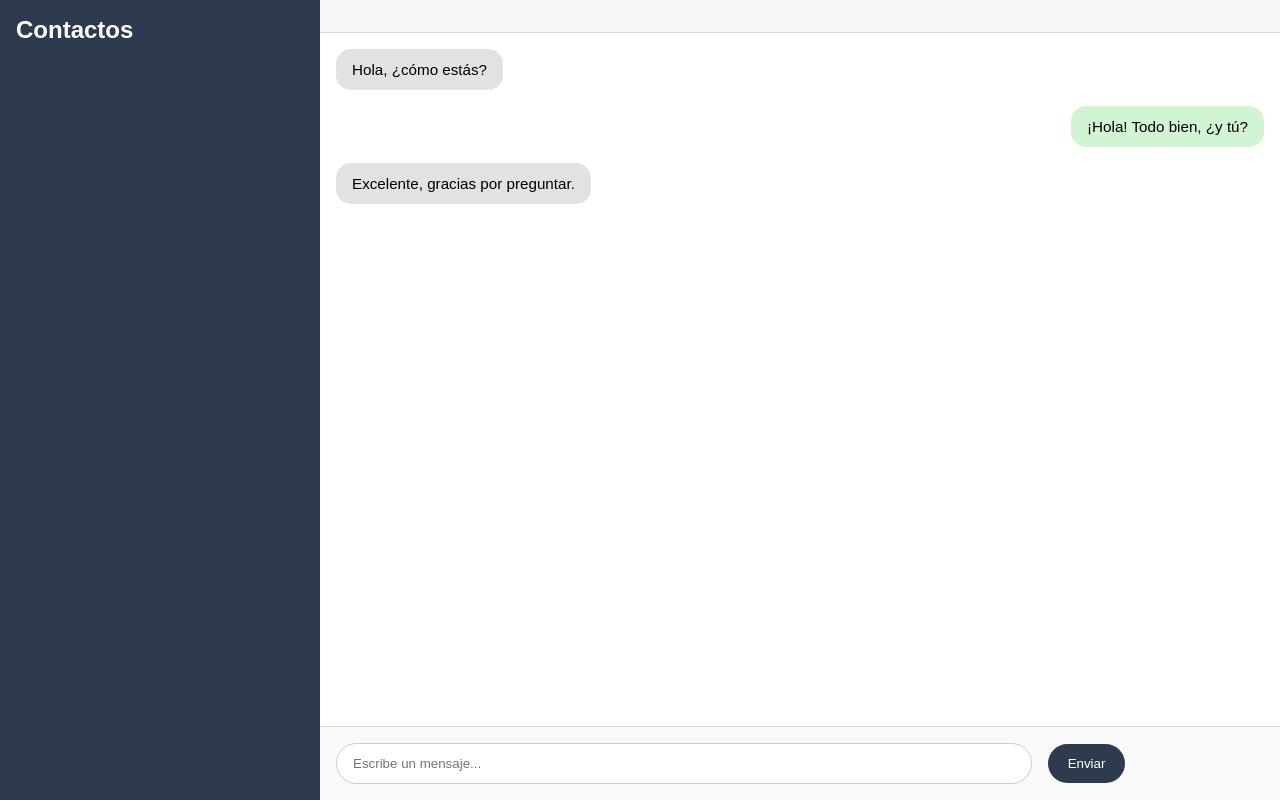
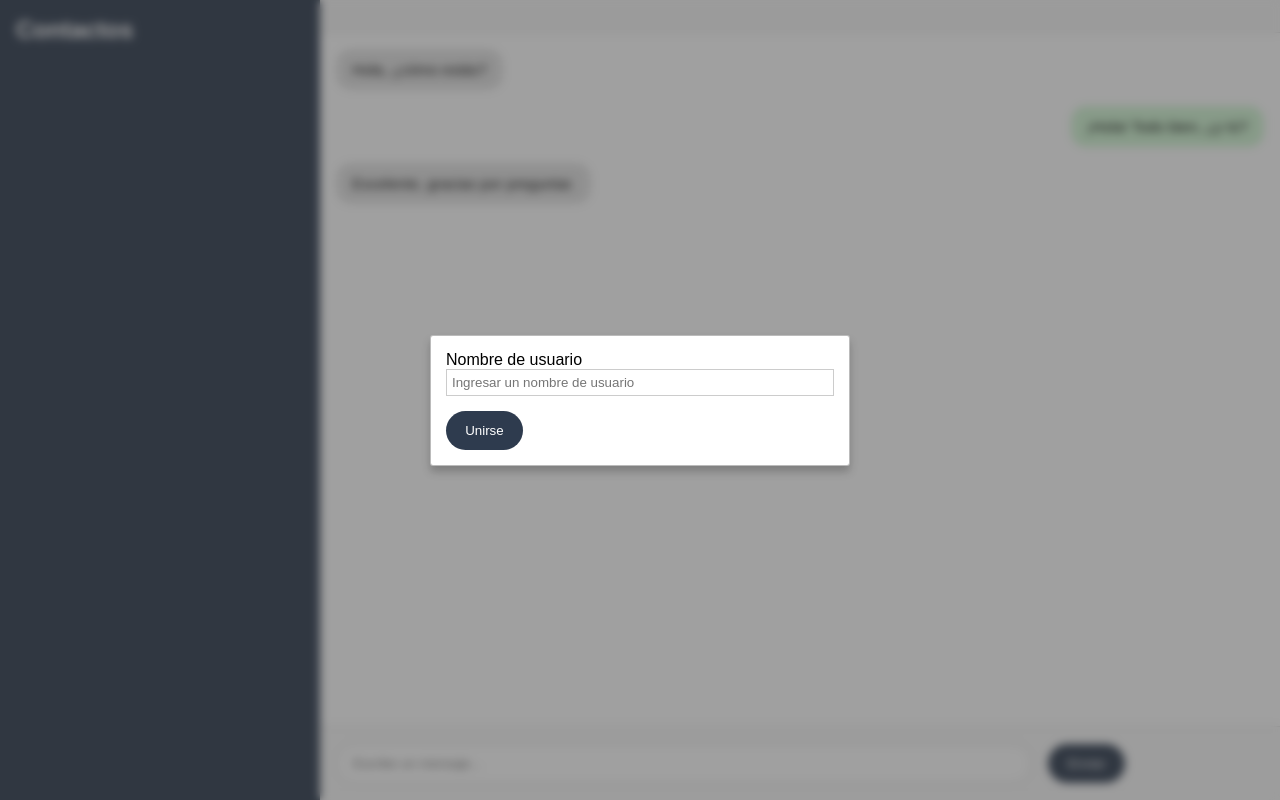
Before and after one commit to victorvelas/chismecito-chat, a Node project: template src/app/Views/index.njk in a window 1280 px wide. Run offline with Node 20 templates, Linux system fonts and the light colour scheme; the template is opened without the code that fills it, so the values that code supplies are empty.

Commit message:
Modal functionality

```diff
--- a/public/javascript/main.js
+++ b/public/javascript/main.js
@@ -2,7 +2,7 @@
 
 const PM = (function () {
 
-
+    let userName = '';
     const socket = io();
     const form = document.getElementById("frm-chat");
     const input = form.querySelector("input[type='text']");
@@ -81,6 +81,9 @@ const PM = (function () {
     });
 
     return {
+        setUser: function ($userName) {
+            userName = $userName;
+        },
         openImg: function (img) {
             window.open(img.src, '_blank').focus();
         }
--- a/public/styles/custom.css
+++ b/public/styles/custom.css
@@ -112,8 +112,7 @@ body {
     padding-top: 12px;
 }
 
-.chat-input button {
-    margin-left: 0.75rem;
+.chat-input button, .btn {
     padding: 0.75rem 1.2rem;
     border: none;
     background-color: #2e3b4e;
@@ -121,6 +120,9 @@ body {
     border-radius: 25px;
     cursor: pointer;
     transition: background 0.2s;
+}
+.chat-input button {
+    margin-left: 0.75rem;
 }
 
 .chat-input button:hover {
@@ -170,3 +172,14 @@ body {
         font-size: 1.1rem;
     }
 }
+
+input.input {
+    outline: none;
+    border: solid 1px #ccc;
+    padding: 5px;
+    width: 100%;
+}
+
+.error-detail {
+    color: #ff0000;
+}
--- /dev/null
+++ b/public/styles/modal.css
@@ -0,0 +1,28 @@
+section.modal {
+    min-height: 100dvh;
+    width: 100%;
+    position: fixed;
+    display: flex;
+    background: rgba(52, 52, 52, 0.467);
+    backdrop-filter: blur(5px);
+    transition: all ease 0.4s;
+}
+
+section.modal.closed {
+    display: none;
+}
+
+section.modal > .modal-content {
+    margin: auto;
+    background: #fff;
+    min-height: 40px;
+    border: solid 1px rgba(49, 49, 49, 0.331);
+    border-radius: 3px;
+    min-width: 420px;
+    padding: 15px;
+    box-shadow: 0px 6px 9px 0px rgb(0 0 0 / 21%);
+}
+
+section.modal > .modal-content > .modal-footer {
+    margin-top: 15px;
+}
--- a/src/app/Views/Layouts/base.njk
+++ b/src/app/Views/Layouts/base.njk
@@ -5,6 +5,7 @@
     <meta name="viewport" content="width=device-width, initial-scale=1.0">
     <title>{% block title %}Mi app{% endblock %}</title>
     <link rel="stylesheet" href="styles/custom.css">
+    {% block css %}{% endblock %}
 </head>
 <body>
     {% block content %}{% endblock %}
--- a/src/app/Views/index.njk
+++ b/src/app/Views/index.njk
@@ -2,7 +2,12 @@
 
 {% block title %}{{ appName }}{% endblock %}
 
+{% block css %}
+    <link rel="stylesheet" href="styles/modal.css">
+{% endblock %}
+
 {% block content %}
+    {% include "modal.njk" %}
     <div class="chat-container">
         <aside class="sidebar">
             <h2>Contactos</h2>
@@ -48,4 +53,5 @@
 {% block js %}
     <script type="text/javascript" src="javascript/socket-io.client.js"></script>
     <script type="text/javascript" src="javascript/main.js"></script>
+    <script type="text/javascript" src="javascript/modal.js"></script>
 {% endblock %}
--- /dev/null
+++ b/src/app/Views/modal.njk
@@ -0,0 +1,26 @@
+<section class="modal">
+    <div class="modal-content">
+        <div class="modal-header"></div>
+        <div class="modal-body">
+            <div>
+                <div>
+                    <label for="txt-user-name">
+                        Nombre de usuario
+                        <small class="error-detail"></small>
+                    </label>
+                </div>
+                <div>
+                    <input
+                        type="text"
+                        id="txt-user-name"
+                        class="input"
+                        placeholder="Ingresar un nombre de usuario"
+                    />
+                </div>
+            </div>
+        </div>
+        <div class="modal-footer">
+            <button type="button" class="btn" id="btn-join-to-chat">Unirse</button>
+        </div>
+    </div>
+</section>
```
Also changed, not shown: public/javascript/modal.js (added, +40 -0 lines).
